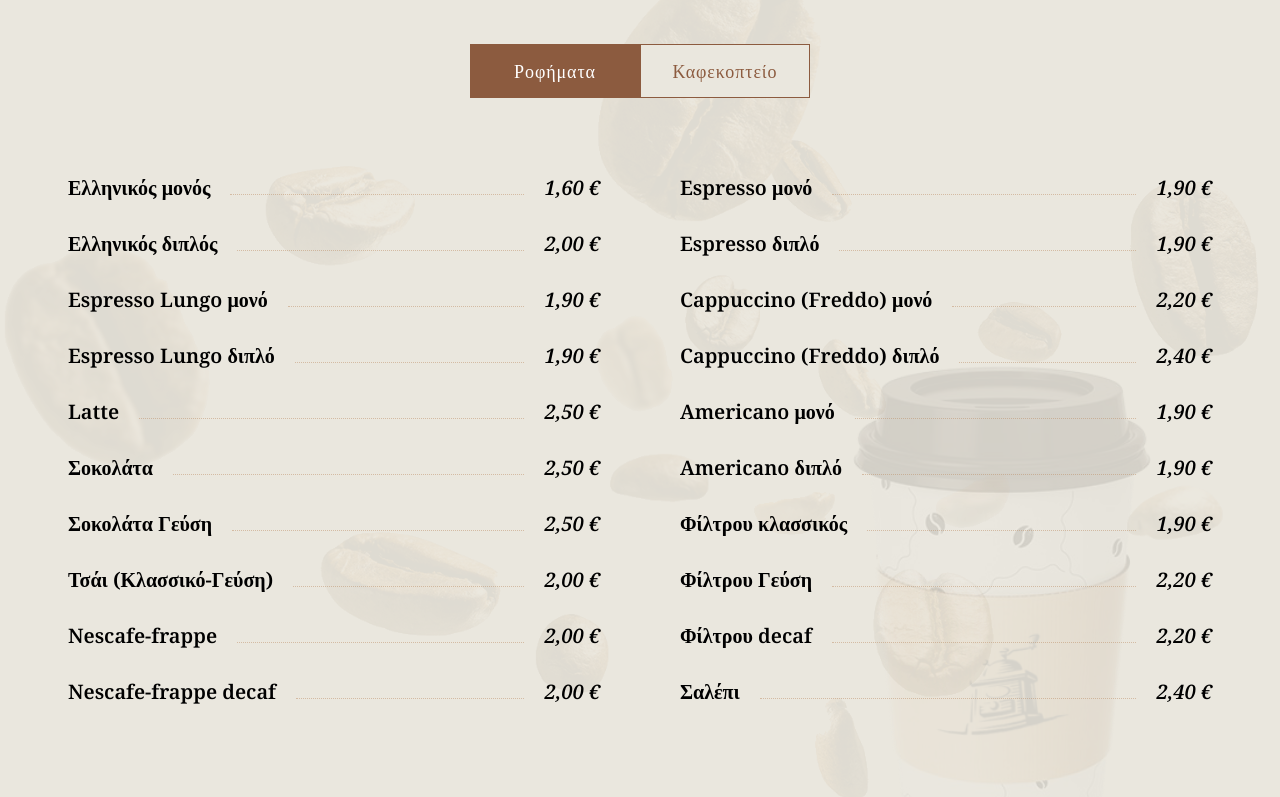
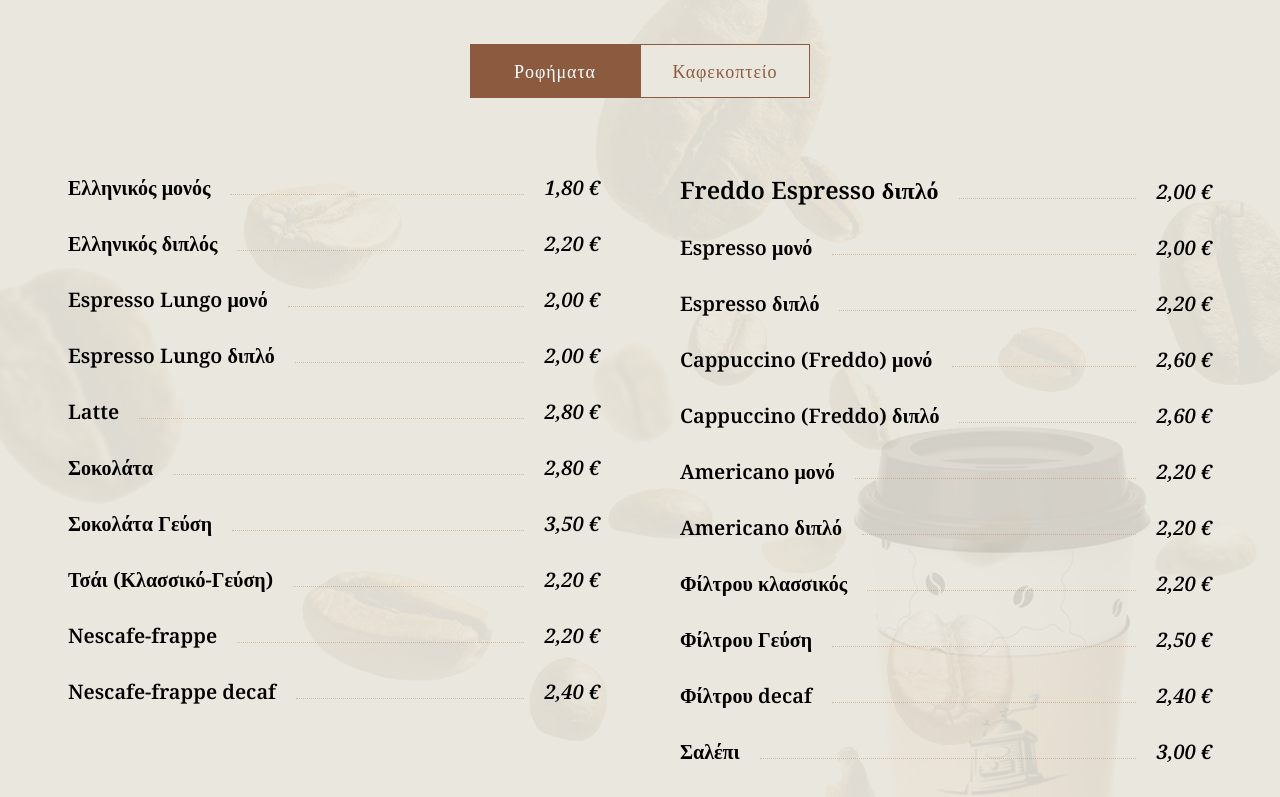
Before and after one commit to zachfotis/redmill, a Next.js app: page / in a window 1280 px wide. Shown: the part 4759-5556 px from the top of the page. Built offline with nearby package versions, Linux system fonts and the light colour scheme.

Commit message:
update prices and photo in step 4 of procedure

```diff
--- a/src/components/Menu.tsx
+++ b/src/components/Menu.tsx
@@ -8,29 +8,30 @@ function Menu() {
   const [activeMenu, setActiveMenu] = useState('coffee');
 
   const drinkMenuItemsCol1 = [
-    { itemName: 'Ελληνικός μονός', itemPrice: '1,60' },
-    { itemName: 'Ελληνικός διπλός', itemPrice: '2,00' },
-    { itemName: 'Espresso Lungo μονό', itemPrice: '1,90' },
-    { itemName: 'Espresso Lungo διπλό', itemPrice: '1,90' },
-    { itemName: 'Latte', itemPrice: '2,50' },
-    { itemName: 'Σοκολάτα', itemPrice: '2,50' },
-    { itemName: 'Σοκολάτα Γεύση', itemPrice: '2,50' },
-    { itemName: 'Τσάι (Κλασσικό-Γεύση)', itemPrice: '2,00' },
-    { itemName: 'Nescafe-frappe', itemPrice: '2,00' },
-    { itemName: 'Nescafe-frappe decaf', itemPrice: '2,00' },
+    { itemName: 'Ελληνικός μονός', itemPrice: '1,80' },
+    { itemName: 'Ελληνικός διπλός', itemPrice: '2,20' },
+    { itemName: 'Espresso Lungo μονό', itemPrice: '2,00' },
+    { itemName: 'Espresso Lungo διπλό', itemPrice: '2,00' },
+    { itemName: 'Latte', itemPrice: '2,80' },
+    { itemName: 'Σοκολάτα', itemPrice: '2,80' },
+    { itemName: 'Σοκολάτα Γεύση', itemPrice: '3,50' },
+    { itemName: 'Τσάι (Κλασσικό-Γεύση)', itemPrice: '2,20' },
+    { itemName: 'Nescafe-frappe', itemPrice: '2,20' },
+    { itemName: 'Nescafe-frappe decaf', itemPrice: '2,40' },
   ];
 
   const drinkMenuItemsCol2 = [
-    { itemName: 'Espresso μονό', itemPrice: '1,90' },
-    { itemName: 'Espresso διπλό', itemPrice: '1,90' },
-    { itemName: 'Cappuccino (Freddo) μονό', itemPrice: '2,20' },
-    { itemName: 'Cappuccino (Freddo) διπλό', itemPrice: '2,40' },
-    { itemName: 'Americano μονό', itemPrice: '1,90' },
-    { itemName: 'Americano διπλό', itemPrice: '1,90' },
-    { itemName: 'Φίλτρου κλασσικός', itemPrice: '1,90' },
-    { itemName: 'Φίλτρου Γεύση', itemPrice: '2,20' },
-    { itemName: 'Φίλτρου decaf', itemPrice: '2,20' },
-    { itemName: 'Σαλέπι', itemPrice: '2,40' },
+    { itemName: 'Freddo Espresso διπλό', itemPrice: '2,00', isPromoted: true },
+    { itemName: 'Espresso μονό', itemPrice: '2,00' },
+    { itemName: 'Espresso διπλό', itemPrice: '2,20' },
+    { itemName: 'Cappuccino (Freddo) μονό', itemPrice: '2,60' },
+    { itemName: 'Cappuccino (Freddo) διπλό', itemPrice: '2,60' },
+    { itemName: 'Americano μονό', itemPrice: '2,20' },
+    { itemName: 'Americano διπλό', itemPrice: '2,20' },
+    { itemName: 'Φίλτρου κλασσικός', itemPrice: '2,20' },
+    { itemName: 'Φίλτρου Γεύση', itemPrice: '2,50' },
+    { itemName: 'Φίλτρου decaf', itemPrice: '2,40' },
+    { itemName: 'Σαλέπι', itemPrice: '3,00' },
   ];
 
   const coffeeMenuItemsCol1 = [
@@ -103,7 +104,7 @@ function Menu() {
           </div>
           <div className="w-full flex flex-col gap-7">
             {drinkMenuItemsCol2.map((item, index) => (
-              <MenuItem key={index} itemName={item.itemName} itemPrice={item.itemPrice} />
+              <MenuItem key={index} itemName={item.itemName} itemPrice={item.itemPrice} isPromoted={item?.isPromoted} />
             ))}
           </div>
         </div>
--- a/src/components/MenuItem.tsx
+++ b/src/components/MenuItem.tsx
@@ -2,12 +2,13 @@ interface MenuItemProps {
   itemName: string;
   itemPrice: string;
   perKilo?: boolean;
+  isPromoted?: boolean;
 }
 
-function MenuItem({ itemName, itemPrice, perKilo = false }: MenuItemProps) {
+function MenuItem({ itemName, itemPrice, perKilo = false, isPromoted = false }: MenuItemProps) {
   return (
     <div className="flex justify-between items-baseline gap-5">
-      <h2 className="text-base lg:text-xl text-left font-serif font-[600]">{ itemName }</h2>
+      <h2 className={`text-left font-serif font-[600] ${isPromoted ? 'text-lg lg:text-2xl' : 'text-base lg:text-xl'}`}>{ itemName }</h2>
       <span className="flex-1 border-b border-dotted border-accent opacity-50" />
       <h3 className="text-base lg:text-xl font-[600] whitespace-nowrap font-serif italic">{ itemPrice } €{ perKilo ? ' / kg' : '' }</h3>
     </div>
--- a/src/components/Procedure.tsx
+++ b/src/components/Procedure.tsx
@@ -72,7 +72,7 @@ function Procedure() {
         </div>
         <div className="flex-1 flex flex-col justify-start items-center gap-2 lg:gap-5">
           <Image
-            src="/images/procedure/IMG_2867.jpg"
+            src="/images/procedure/step4.jpg"
             alt="Enjoying a cup of coffee"
             width={300}
             height={300}
```
Also changed, not shown: public/images/procedure/step4.jpg (added).
